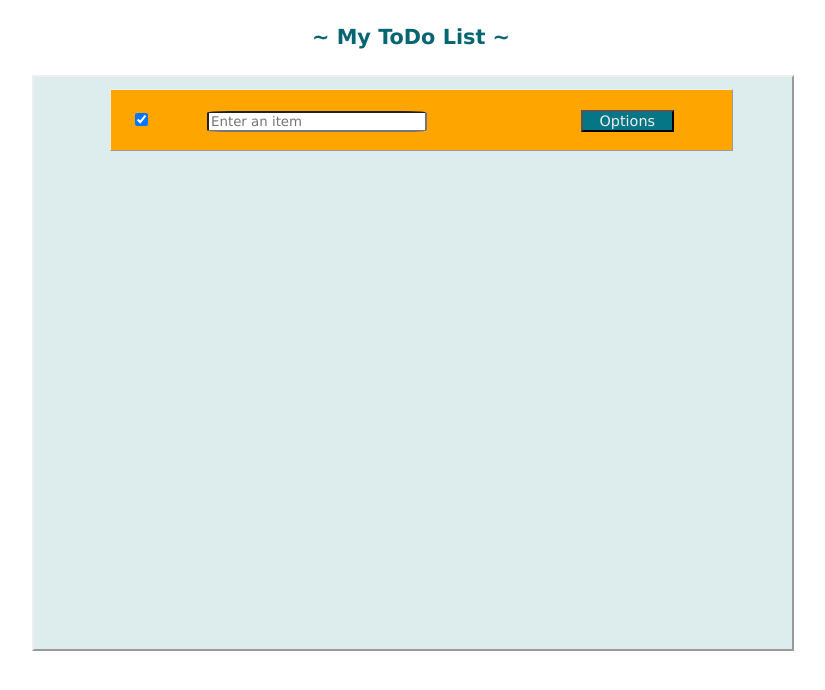
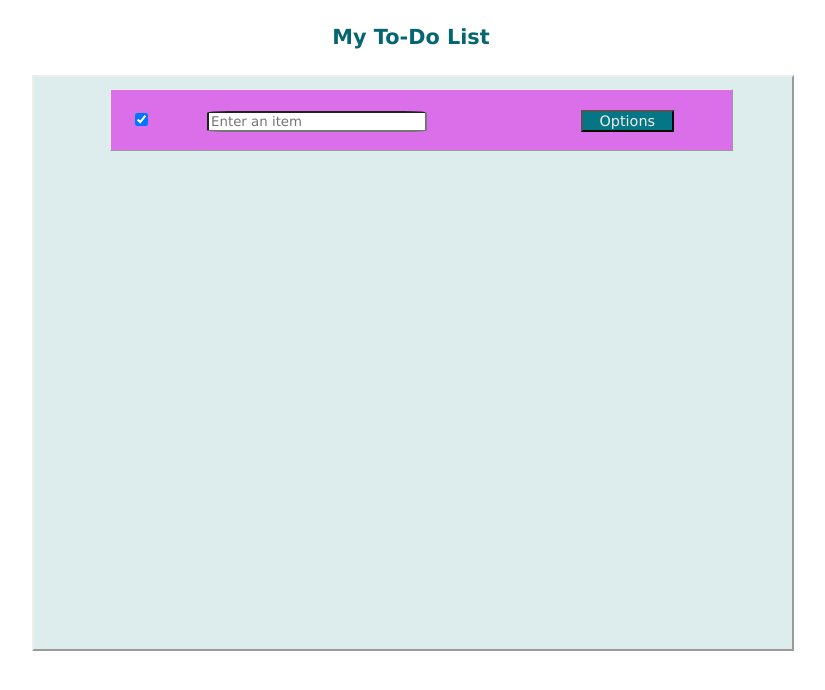
Before and after one commit to LuisaTu2/to-do-list, a plain HTML site: page index.html in a window 1280 px wide. Shown: the whole page, without its empty margins (229-1054 px from the left). Drawn offline with nearby package versions, Linux system fonts and the light colour scheme.

Commit message:
Updated readme with screenshot, updated uinput color and page title in HTML

```diff
--- a/index.html
+++ b/index.html
@@ -14,7 +14,7 @@
 <body>
 
     <div id="titleContainer">
-        <div class="title"> ~ My ToDo List ~ </div>
+        <div class="title">  My To-Do List  </div>
     </div>
 
     <div id="main">
--- a/style.css
+++ b/style.css
@@ -38,7 +38,7 @@ html, body{
 }
 
 #uinput{
-    background-color:orange;
+    background-color:rgb(219, 110, 233);
     height: 8%;
     width: 80%;
     margin: 0%  10%;
@@ -78,7 +78,9 @@ html, body{
     width: 80%;
     height: 6%;
     margin-left: 10%;
-    padding-top: 1.5%;
+    margin-top: 0.5%;
+    margin-bottom: 0.5%;
+    padding-top: 1%;
     padding-left: 2%;
     border: 1px;
     border-style: outset;
@@ -95,7 +97,7 @@ html, body{
 
 
 .item{
-    margin-top: 1%;
+    /* margin-top: 1%; */
     background-color:  rgb(250, 236, 209);
     color: rgb(7, 165, 165);
     font-family: "Lucida Sans Unicode", "Lucida Grande", sans-serif;
```
Also changed, not shown: README.md, screenshot.png (added).
